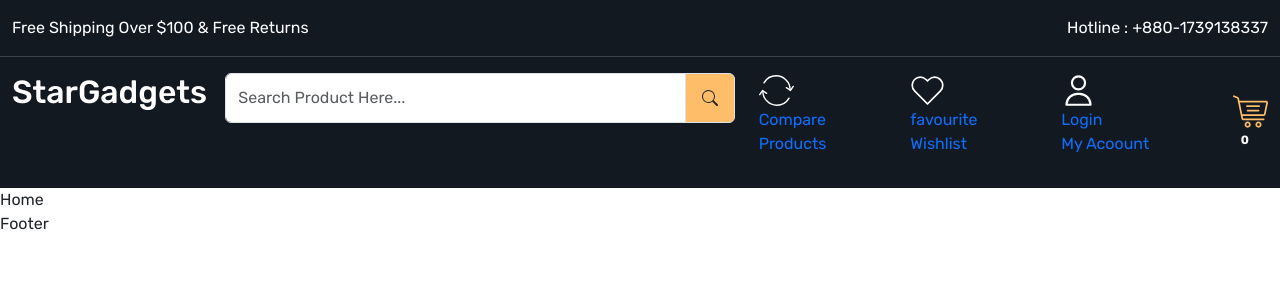
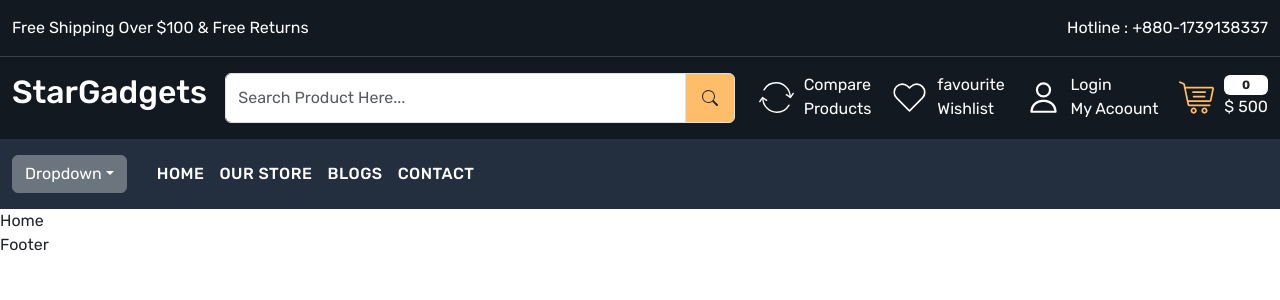
Before and after one commit to Mahmud2640/e-commerce-starGadgets, a React (Create React App) app: page / in a window 1280 px wide. Shown: the top 300 px of the page. Built offline with nearby package versions, Linux system fonts and the light colour scheme.

Commit message:
header bitttom

```diff
--- a/src/App.css
+++ b/src/App.css
@@ -7,6 +7,7 @@
   --color-131921: #131921;
   --color-3b4149: #3b4149;
   --color-febd69: #febd69;
+  --color-232f3e: #232f3e;
 }
 body {
   font-family: "Rubik", sans-serif;
@@ -15,7 +16,16 @@ a {
   text-decoration: none;
   display: inline-block;
 }
-.form-control:focus{
-box-shadow: none;
-border-color: inherit;
+.form-control:focus {
+  box-shadow: none;
+  border-color: inherit;
 }
+.gap-10 {
+  gap: 10px;
+}
+.gap-15 {
+  gap: 15px;
+}
+.gap-30 {
+  gap: 30px;
+}
--- a/src/components/Shared/Header.js
+++ b/src/components/Shared/Header.js
@@ -52,34 +52,47 @@ const Header = () => {
             <div className="col-5">
               <div className="header-upper-links d-flex align-items-center justify-content-between">
                 <div>
-                  <Link to="">
+                  <Link
+                    to=""
+                    className="d-flex align-items-center gap-10 text-white"
+                  >
                     <img src="images/compare.svg" alt="compare" />
-                    <p>
+                    <p className="mb-0">
                       Compare <br /> Products
                     </p>
                   </Link>
                 </div>
                 <div>
-                  <Link to="">
+                  <Link
+                    to=""
+                    className="d-flex align-items-center gap-10 text-white"
+                  >
                     <img src="images/wishlist.svg" alt="wishlist" />
-                    <p>
+                    <p className="mb-0">
                       favourite <br /> Wishlist
                     </p>
                   </Link>
                 </div>
                 <div>
-                  <Link to="">
+                  <Link
+                    to=""
+                    className="d-flex align-items-center gap-10 text-white"
+                  >
                     <img src="images/user.svg" alt="user" />
-                    <p>
+                    <p className="mb-0">
                       Login <br /> My Acoount
                     </p>
                   </Link>
                 </div>
                 <div>
-                  <Link to="">
+                  <Link
+                    to=""
+                    className="d-flex align-items-center gap-10 text-white"
+                  >
                     <img src="images/cart.svg" alt="cart" />
-                    <div className="d-flex flex-colum">
-                      <span className="badge badge-warning">0</span>
+                    <div className="d-flex flex-column">
+                      <span className="badge bg-white text-dark">0</span>
+                      <p className="mb-0">$ 500</p>
                     </div>
                   </Link>
                 </div>
@@ -88,6 +101,43 @@ const Header = () => {
           </div>
         </div>
       </header>
+      <div className="header-bottom py-3">
+        <div className="container-xxl">
+          <div className="row">
+            <div className="col-12">
+              <div className="manu-bottom d-flex align-items-center gap-30">
+                <div>
+                  <div className="dropdown">
+                    <button
+                      className="btn btn-secondary dropdown-toggle"
+                      type="button"
+                      id="dropdownMenuButtonl"
+                      data-bs-toggle="dropdown"
+                      aria-expanded="false"
+                    >
+                      Dropdown
+                    </button>
+                    <ul
+                      className="dropdown-menu"
+                      aria-labelledby="dropdownButtonal"
+                    >
+                      <li className="dropdown-item">Action</li>
+                    </ul>
+                  </div>
+                </div>
+                <div className="menu-links">
+                  <div className="d-flex align-items-center gap-15">
+                    <NavLink to="/home">Home</NavLink>
+                    <NavLink to="/store">Our Store</NavLink>
+                    <NavLink to="blogs">Blogs</NavLink>
+                    <NavLink to="contact">Contact</NavLink>
+                  </div>
+                </div>
+              </div>
+            </div>
+          </div>
+        </div>
+      </div>
     </>
   );
 };
--- a/src/components/Shared/css/Header.css
+++ b/src/components/Shared/css/Header.css
@@ -12,3 +12,14 @@
   width: 35px;
   height: 35px;
 }
+.header-bottom {
+  background-color: var(--color-232f3e);
+}
+.header-bottom .menu-links a {
+  color: white;
+  font-size: 16px;
+  line-height: 18px;
+  font-weight: 500;
+  letter-spacing: 0.5px;
+  text-transform: uppercase;
+}
```
